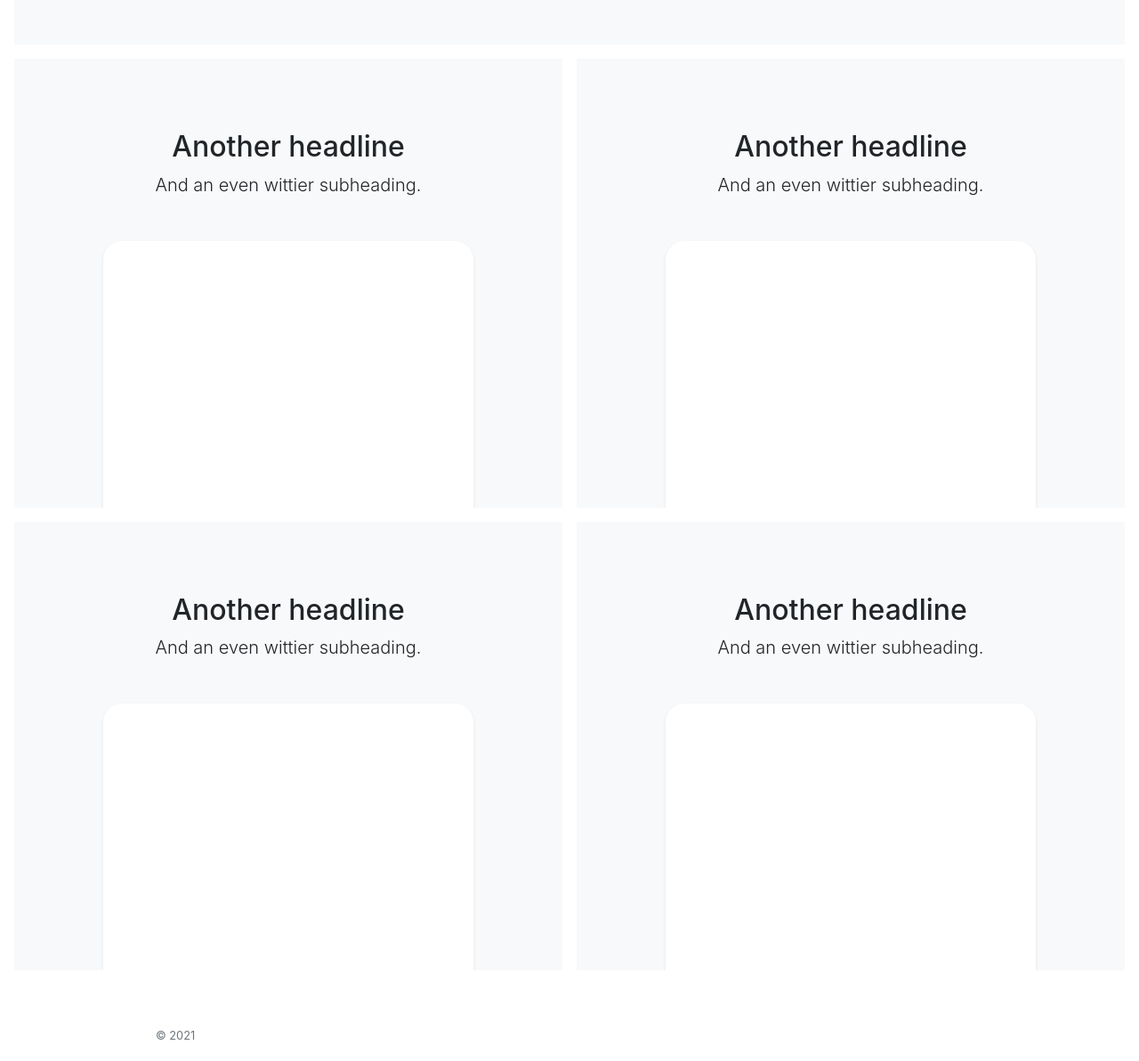
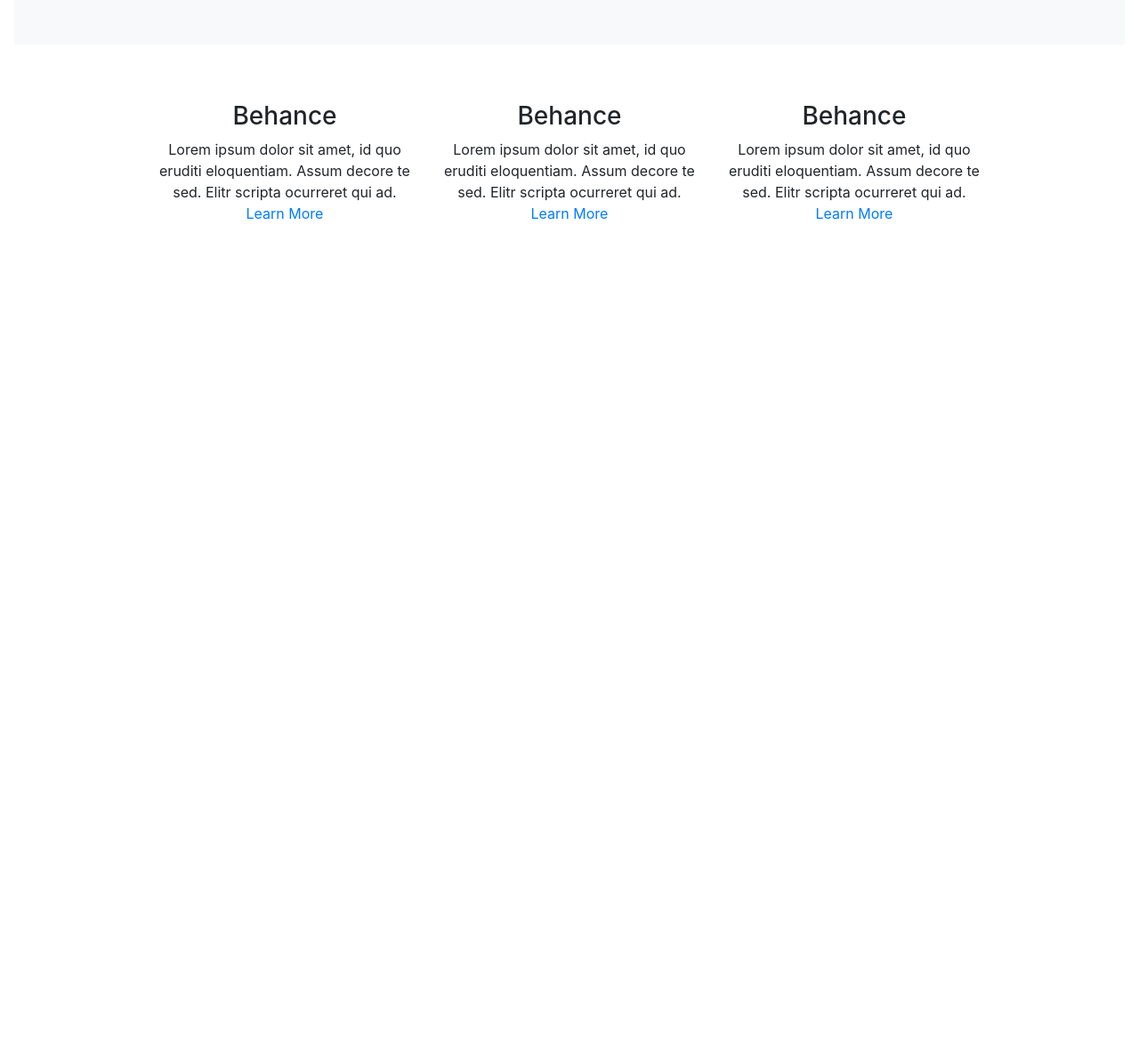
Before and after one commit to AnaBrando/Coletivo-2.0, a website: page index.html in a window 1280 px wide. Shown: the part 716-1909 px from the top of the page at 89% size. After the commit the page ends 1016 px from the top, so only its background shows below. Drawn offline with Linux system fonts and the light colour scheme.

Commit message:
ChangesFront

```diff
--- a/index.html
+++ b/index.html
@@ -15,7 +15,7 @@
 	<link href="public/css/estilo.css" rel="stylesheet">
 </head>
 <body>
-        <nav class="navbar navbar-expand-lg navbar-light bg-light sticky-top">
+        <nav class="navbar navbar-expand-lg  sticky-top">
             <div class="container">
                 <div class="row">
                     <div class="col-md-12 col-sm-12">
@@ -54,53 +54,54 @@
 	</div>
 
 
-	<div class="d-md-flex flex-md-equal w-100 my-md-3 pl-md-3">
-		<div class="bg-light mr-md-3 pt-3 px-3 pt-md-5 px-md-5 text-center overflow-hidden">
-			<div class="my-3 p-3">
-				<h2 class="display-5">Another headline</h2>
-				<p class="lead">And an even wittier subheading.</p>
-			</div>
-			<div class="bg-white shadow-sm mx-auto" style="width: 80%; height: 300px; border-radius: 21px 21px 0 0;">
-			</div>
-		</div>
-		<div class="bg-light mr-md-3 pt-3 px-3 pt-md-5 px-md-5 text-center overflow-hidden">
-			<div class="my-3 py-3">
-				<h2 class="display-5">Another headline</h2>
-				<p class="lead">And an even wittier subheading.</p>
-			</div>
-			<div class="bg-white shadow-sm mx-auto" style="width: 80%; height: 300px; border-radius: 21px 21px 0 0;">
-			</div>
-		</div>
-	</div>
-
-	<div class="d-md-flex flex-md-equal w-100 my-md-3 pl-md-3">
-		<div class="bg-light mr-md-3 pt-3 px-3 pt-md-5 px-md-5 text-center overflow-hidden">
-			<div class="my-3 p-3">
-				<h2 class="display-5">Another headline</h2>
-				<p class="lead">And an even wittier subheading.</p>
-			</div>
-			<div class="bg-white shadow-sm mx-auto" style="width: 80%; height: 300px; border-radius: 21px 21px 0 0;">
-			</div>
-		</div>
-		<div class="bg-light mr-md-3 pt-3 px-3 pt-md-5 px-md-5 text-center overflow-hidden">
-			<div class="my-3 py-3">
-				<h2 class="display-5">Another headline</h2>
-				<p class="lead">And an even wittier subheading.</p>
-			</div>
-			<div class="bg-white shadow-sm mx-auto" style="width: 80%; height: 300px; border-radius: 21px 21px 0 0;">
-			</div>
-		</div>
-	</div>
 
 	<footer class="container py-5">
 		<div class="row">
-			<div class="col-12 col-md">
+            <div class="col-lg-4 col-xs-12 text-center">
+                <div class="box">
+                    <i class="fa fa-behance fa-3x" aria-hidden="true"></i>
+                    <div class="box-title">
+                        <h3>Behance</h3>
+                    </div>
+                    <div class="box-text">
+                        <span>Lorem ipsum dolor sit amet, id quo eruditi eloquentiam. Assum decore te sed. Elitr scripta ocurreret qui ad.</span>
+                    </div>
+                    <div class="box-btn">
+                        <a href="#">Learn More</a>
+                    </div>
+                 </div>
+            </div>
+            <div class="col-lg-4 col-xs-12 text-center">
+                <div class="box">
+                    <i class="fa fa-behance fa-3x" aria-hidden="true"></i>
+                    <div class="box-title">
+                        <h3>Behance</h3>
+                    </div>
+                    <div class="box-text">
+                        <span>Lorem ipsum dolor sit amet, id quo eruditi eloquentiam. Assum decore te sed. Elitr scripta ocurreret qui ad.</span>
+                    </div>
+                    <div class="box-btn">
+                        <a href="#">Learn More</a>
+                    </div>
+                 </div>
+            </div>
+            <div class="col-lg-4 col-xs-12 text-center">
+                <div class="box">
+                    <i class="fa fa-behance fa-3x" aria-hidden="true"></i>
+                    <div class="box-title">
+                        <h3>Behance</h3>
+                    </div>
+                    <div class="box-text">
+                        <span>Lorem ipsum dolor sit amet, id quo eruditi eloquentiam. Assum decore te sed. Elitr scripta ocurreret qui ad.</span>
+                    </div>
+                    <div class="box-btn">
+                        <a href="#">Learn More</a>
+                    </div>
+                 </div>
+            </div>
 
+        </div>
 
-
-            <small class="d-block mb-3 text-muted">&copy; 2021</small>
-		</div>
-        </div>
 	</footer>
 </body>
    <script src="public/js/jquery.min.js"></script>
--- a/public/css/estilo.css
+++ b/public/css/estilo.css
@@ -26,6 +26,7 @@
     }
   }
 
+
   .overflow-hidden { overflow: hidden; }
 
   @media(min-width:1000px){
```
